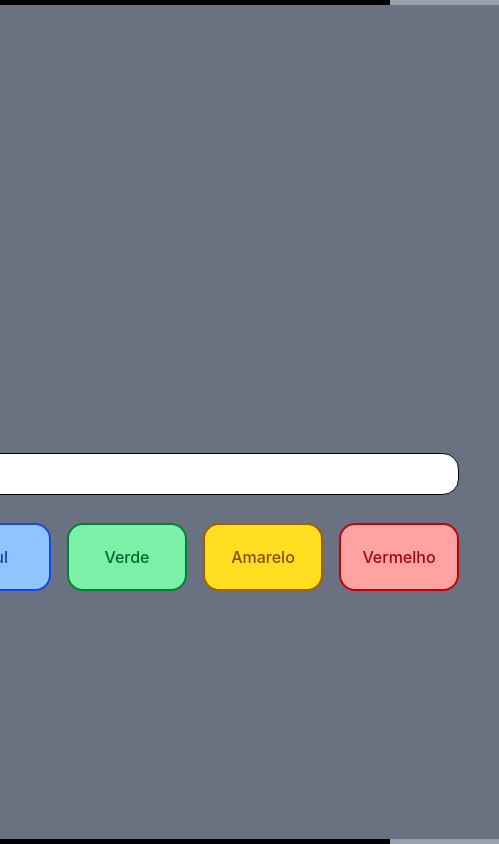
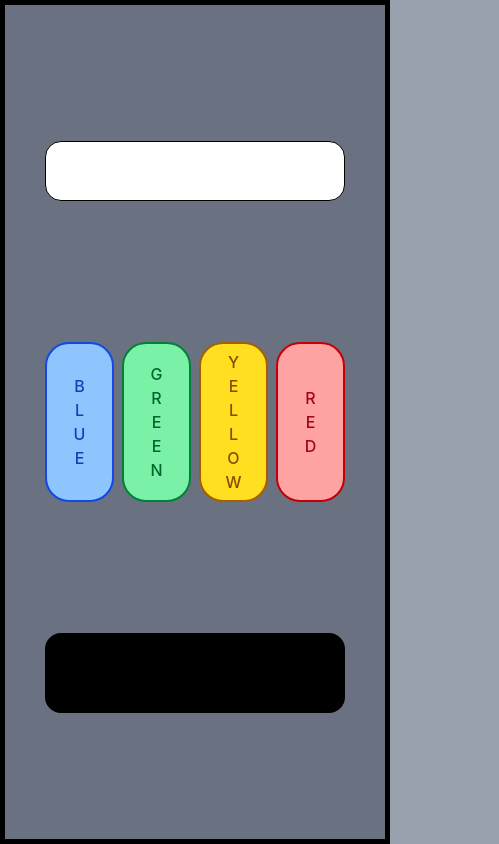
Before and after one commit to LucasSulino/LucasSulino-dynamic-text-preview, a website: page index.html in a window 390 px wide. Shown: the whole page, 499 px wide, since content can reach past the window. Drawn offline with Linux system fonts and the light colour scheme.

Commit message:
responsive_design

```diff
--- a/css/input.css
+++ b/css/input.css
@@ -1,6 +1,6 @@
 @import "tailwindcss";
 
 .btn{
-    @apply border-2 cursor-pointer rounded-2xl  p-5 mt-7 w-30
+    @apply flex flex-col lg:flex-row lg:text-4xl justify-center items-center border-2 cursor-pointer rounded-3xl  p-3 h-40
      font-medium
 }
--- a/index.html
+++ b/index.html
@@ -8,18 +8,37 @@
     <title>Dynamic Text Preview</title>
 </head>
 <body class="h-dvh flex justify-center bg-gray-400 border-5">
-
-    <section class=" flex flex-col  justify-center bg-gray-500 items-center w-[400] p-10">
-        <div class="w-full mb-10 flex justify-center">
-            <h1 id="h1" class=" cursor-pointer text-4xl mb-40"></h1>
+    <section class=" grid grid-cols-4 grid-rows-3 justify-center bg-gray-500 items-center w-full gap-x-2 p-10">
+        <div class="bg-black w-full border-3 min-h-20 p-3 rounded-2xl col-start-1 col-end-5 row-start-3 cursor-pointer text-4xl">
+            <h1 id="h1" class="w-full text-center break-all text-white"></h1>
         </div>
-        <input class="bg-white border w-full rounded-2xl p-2" type="text" id="input">
-        <div class="flex gap-4">
-            <button id="btnB" class="btn bg-blue-300 hover:bg-gray-400 border-blue-700 text-blue-800">Azul</button>
-            <button id="btnG" class="btn hover:bg-gray-400 border-green-700 text-green-800 bg-green-300">Verde</button>
-            <button id="btnY" class="btn hover:bg-gray-400 border-yellow-700 text-yellow-800 bg-yellow-300">Amarelo</button>
-            <button id="btnR" class="btn hover:bg-gray-400 border-red-700 text-red-800 bg-red-300">Vermelho</button>
-        </div>
+        <input class="lg:h-20 lg:text-3xl col-start-1 col-end-5 bg-white border w-full h-15 rounded-2xl p-2" type="text" id="input">
+        <button id="btnB" class="btn col-start-1 bg-blue-300 hover:bg-gray-400 border-blue-700 text-blue-800">
+            <span>B</span>
+            <span>L</span>
+            <span>U</span>
+            <span>E</span>
+        </button>
+        <button id="btnG" class="btn col-start-2 hover:bg-gray-400 border-green-700 text-green-800 bg-green-300">
+            <span>G</span>
+            <span>R</span>
+            <span>E</span>
+            <span>E</span>
+            <span>N</span>
+        </button>
+        <button id="btnY" class="btn col-start-3 hover:bg-gray-400 border-yellow-700 text-yellow-800 bg-yellow-300">
+            <span>Y</span>
+            <span>E</span>
+            <span>L</span>
+            <span>L</span>
+            <span>O</span>
+            <span>W</span>
+        </button>
+        <button id="btnR" class="btn col-start-4 hover:bg-gray-400 border-red-700 text-red-800 bg-red-300">
+            <span>R</span>
+            <span>E</span>
+            <span>D</span>
+        </button>
     </section>
     <script src="./js/script.js">
     </script>
```
Also changed, not shown: css/output.css.
